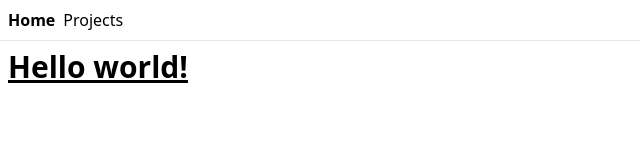
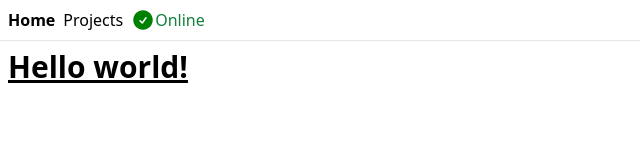
Before and after one commit to faroeq33/pwa-project, a React (Vite) app: page / in a window 1280 px wide. Shown: the top 160 px of the page, without its empty margins (0-640 px from the left). Built offline with nearby package versions, Linux system fonts and the light colour scheme.

Commit message:
Add online status

```diff
--- /dev/null
+++ b/src/components/Nav.tsx
@@ -0,0 +1,17 @@
+import { Link } from "@tanstack/react-router";
+import OnlineStatusLayout from "./OnlineStatusLayout";
+
+function Nav() {
+  return (
+    <div className="flex justify-start gap-2 p-2">
+      <Link to="/" className="[&.active]:font-bold flex-initial">
+        Home
+      </Link>
+      <Link to="/projects" className="[&.active]:font-bold flex-initial">
+        Projects
+      </Link>
+      <OnlineStatusLayout className="justify-self-end" />
+    </div>
+  );
+}
+export default Nav;
--- /dev/null
+++ b/src/components/OnlineStatusLayout.tsx
@@ -0,0 +1,59 @@
+import useOnlineStatus from "../hooks/useOnlineStatus";
+
+type Props = {
+  className?: string;
+};
+
+function OnlineStatusLayout(props: Props) {
+  const isOnline = useOnlineStatus();
+
+  const isOnlineMessage = isOnline ? (
+    <span className="text-green-700">Online </span>
+  ) : (
+    <span className="text-red-700">Offline</span>
+  );
+
+  return (
+    <div className={props.className}>
+      <div className="flex">
+        <div className="">{isOnline ? <OnlineIcon /> : <OfflineIcon />}</div>
+        <div>{isOnlineMessage}</div>
+      </div>
+    </div>
+  );
+}
+
+function OnlineIcon() {
+  return (
+    <svg
+      xmlns="http://www.w3.org/2000/svg"
+      viewBox="0 0 24 24"
+      fill="green"
+      className="w-6 h-6"
+    >
+      <path
+        fillRule="evenodd"
+        d="M2.25 12c0-5.385 4.365-9.75 9.75-9.75s9.75 4.365 9.75 9.75-4.365 9.75-9.75 9.75S2.25 17.385 2.25 12Zm13.36-1.814a.75.75 0 1 0-1.22-.872l-3.236 4.53L9.53 12.22a.75.75 0 0 0-1.06 1.06l2.25 2.25a.75.75 0 0 0 1.14-.094l3.75-5.25Z"
+        clipRule="evenodd"
+      />
+    </svg>
+  );
+}
+
+function OfflineIcon() {
+  return (
+    <svg
+      xmlns="http://www.w3.org/2000/svg"
+      viewBox="0 0 24 24"
+      fill="red"
+      className="w-6 h-6"
+    >
+      <path
+        fillRule="evenodd"
+        d="M12 2.25c-5.385 0-9.75 4.365-9.75 9.75s4.365 9.75 9.75 9.75 9.75-4.365 9.75-9.75S17.385 2.25 12 2.25Zm-1.72 6.97a.75.75 0 1 0-1.06 1.06L10.94 12l-1.72 1.72a.75.75 0 1 0 1.06 1.06L12 13.06l1.72 1.72a.75.75 0 1 0 1.06-1.06L13.06 12l1.72-1.72a.75.75 0 1 0-1.06-1.06L12 10.94l-1.72-1.72Z"
+        clipRule="evenodd"
+      />
+    </svg>
+  );
+}
+export default OnlineStatusLayout;
--- /dev/null
+++ b/src/hooks/useOnlineStatus.tsx
@@ -0,0 +1,23 @@
+import { useEffect, useState } from "react";
+
+function useOnlineStatus(): boolean {
+  const [isOnline, setIsOnline] = useState<boolean>(navigator.onLine); // navigator.onLine
+
+  useEffect(() => {
+    const handleOnlineStatusChange = () => {
+      setIsOnline(navigator.onLine);
+    };
+
+    window.addEventListener("online", handleOnlineStatusChange);
+    window.addEventListener("offline", handleOnlineStatusChange);
+
+    return () => {
+      window.removeEventListener("online", handleOnlineStatusChange);
+      window.removeEventListener("offline", handleOnlineStatusChange);
+    };
+  }, []);
+
+  return isOnline;
+}
+
+export default useOnlineStatus;
--- a/src/routes/__root.tsx
+++ b/src/routes/__root.tsx
@@ -1,17 +1,11 @@
-import { createRootRoute, Link, Outlet } from "@tanstack/react-router";
+import { createRootRoute, Outlet } from "@tanstack/react-router";
 import { TanStackRouterDevtools } from "@tanstack/router-devtools";
+import Nav from "../components/Nav";
 
 export const Route = createRootRoute({
   component: () => (
     <>
-      <div className="flex gap-2 p-2">
-        <Link to="/" className="[&.active]:font-bold">
-          Home
-        </Link>
-        <Link to="/projects" className="[&.active]:font-bold">
-          Projects
-        </Link>
-      </div>
+      <Nav />
       <hr />
       <Outlet />
       <TanStackRouterDevtools />
```
